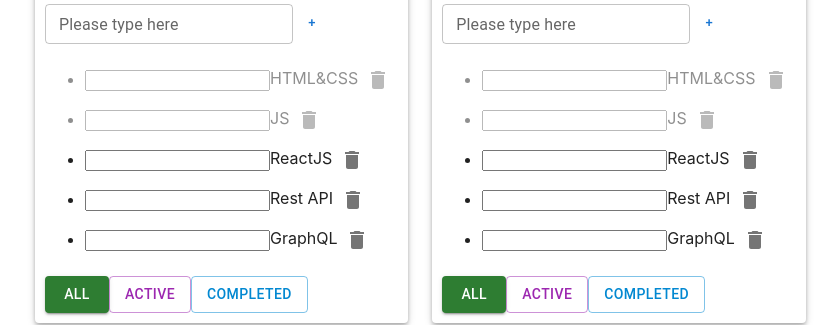
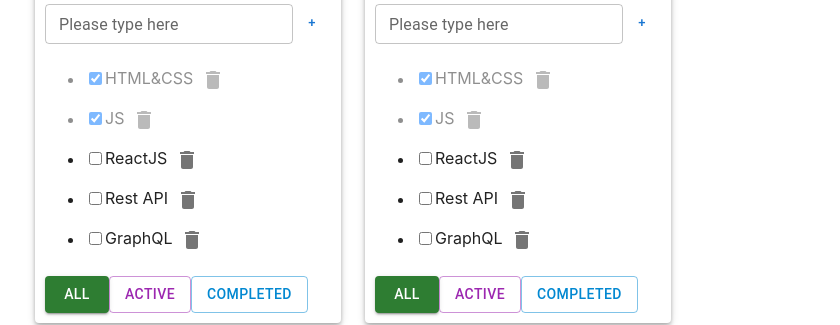
Before and after one commit to MikeJ00/Todolist, a React (Create React App) app: page / in a window 1280 px wide. Shown: the part 163-488 px from the top of the page, without its empty margins (19-859 px from the left). Built offline with nearby package versions, Linux system fonts and the light colour scheme.

Commit message:
#8 Done + SuperCheckbox

```diff
--- a/src/App.tsx
+++ b/src/App.tsx
@@ -57,7 +57,7 @@ function App() {
         // let newTasks = [task, ...tasks];
         // setTasks(newTask);
     }
-    function changeStatus(todolistID:string, taskId: string, isDone: boolean) {
+    function changeStatus(taskId: string, isDone: boolean, todolistID:string ) {
         setTasks({...tasks, [todolistID]:tasks[todolistID].map(el => el.id===taskId ? {...el,isDone } : el)})
     }
 
--- a/src/Todolist.tsx
+++ b/src/Todolist.tsx
@@ -21,7 +21,7 @@ type PropsType = {
     removeTask: (todolistID: string, taskId: string) => void
     changeFilter: (todolistID: string, value: FilterValuesType) => void
     addTask: (todolistID: string, title: string) => void
-    changeTaskStatus: (todolistID: string, taskId: string, isDone: boolean) => void
+    changeTaskStatus: (taskId: string, isDone: boolean, todolistID: string) => void
     filter: FilterValuesType
     removeTodolist: (todolistID: string) => void
     editTask: (todolistID: string, taskID: string, newTitle: string) => void
@@ -51,8 +51,8 @@ export function Todolist(props: PropsType) {
     const editTodoHandler = (newTitle: string) => {
         props.editTodo(props.todolistID, newTitle)
     }
-    const onChangeHandler = (e: ChangeEvent<HTMLInputElement>) => {
-        props.changeTaskStatus(props.todolistID, props.tasks, e.currentTarget.checked);
+    const onChangeHandler = (tID: string, newIsDone: boolean) => {
+        props.changeTaskStatus(tID, newIsDone, props.todolistID);
     }
     return <div>
         <h3>
@@ -82,7 +82,7 @@ export function Todolist(props: PropsType) {
                         {/*       checked={t.isDone}/>*/}
                         {/*<Checkbox onChange={onChangeHandler}*/}
                         {/*          checked={t.isDone} />*/}
-                        <SuperCheckbox callBack={onChangeHandler} isDone={t.isDone}/>
+                        <SuperCheckbox callBack={(newIsDone) => onChangeHandler(t.id, newIsDone)} isDone={t.isDone}/>
                         <EditableSpan oldTitle={t.title} callBack={(newTitle) => editTaskHandler(t.id, newTitle)}/>
                         <IconButton aria-label="delete" onClick={onClickHandler}>
                             <DeleteIcon/>
--- a/src/components/SuperCheckbox.tsx
+++ b/src/components/SuperCheckbox.tsx
@@ -1,17 +1,16 @@
-import React from "react";
-import {TaskType} from "../Todolist";
+import React, {ChangeEvent} from "react";
 
 
 type PropsType = {
-    callBack:(tasks:Array<TaskType>)=>void
+    callBack:(newIsDone:boolean)=>void
     isDone:boolean
 }
 export const SuperCheckbox = (props:PropsType) => {
-    const onChangeHandler=()=>{
-        props.callBack(tasks)
+    const onChangeHandler=(e:ChangeEvent<HTMLInputElement>)=>{
+        props.callBack(e.currentTarget.checked)
     }
     return (
-        <input type="text"
+        <input type="checkbox"
                onChange={onChangeHandler}
                checked={props.isDone}/>
 
```
